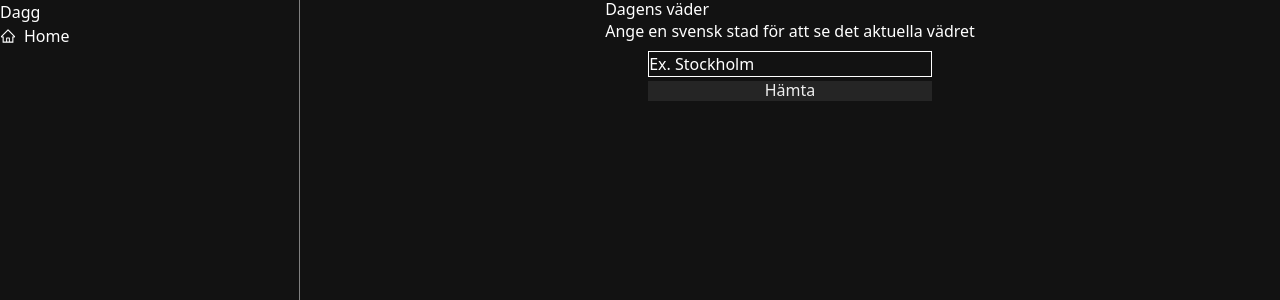
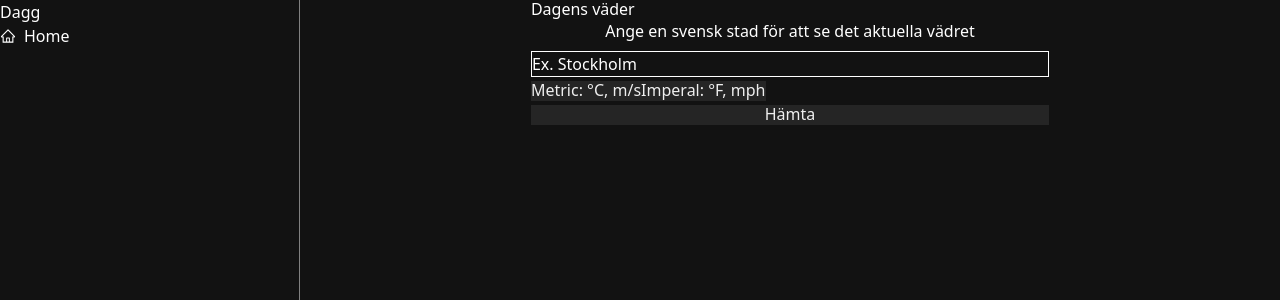
Before and after one commit to devpaps/dagg_rust, a Next.js app: page / in a window 1280 px wide. Shown: the top 300 px of the page. Built offline with nearby package versions, Linux system fonts and the light colour scheme.

Commit message:
Some refactor of the functions and added types. Also added future buttons

```diff
--- a/src/pages/index.tsx
+++ b/src/pages/index.tsx
@@ -10,6 +10,7 @@ import {
   Text,
   VStack,
 } from '@chakra-ui/react';
+import { TbGps } from 'react-icons/tb';
 import SideBar from '../components/Sidebar';
 import Weather from '../components/Weather';
 import { Data } from '../types/index';
@@ -17,19 +18,27 @@ import { Data } from '../types/index';
 function App() {
   const [greetMsg, setGreetMsg] = useState<Data>();
   const [name, setName] = useState('');
+  const [submitted, setSubmitted] = useState(false);
+  const [city, setCity] = useState('');
 
-  async function greet() {
+  const greet = async () => {
     setGreetMsg(await invoke('get_data', { city: name }));
-  }
+  };
 
-  function handleChange(e: any) {
+  // const getImperal = async () => {
+  //   await invoke('reset_to_imperal', { city: name });
+  // };
+
+  const handleSubmit = (e: React.FormEvent<HTMLFormElement>) => {
     e.preventDefault();
+    setName('');
+    setSubmitted(true);
+    setCity(name);
+  };
 
-    setName(e.currentTarget.value);
-  }
-
-  console.log(greetMsg);
-  console.log(name);
+  const handleChange = (event: React.ChangeEvent<HTMLInputElement>) => {
+    setName(event.target.value);
+  };
 
   return (
     <Grid templateColumns="300px 1fr">
@@ -47,27 +56,40 @@ function App() {
               <Text fontWeight="medium">
                 Ange en svensk stad för att se det aktuella vädret
               </Text>
-              <Box>
-                <form onSubmit={handleChange}>
+              <>
+                <form onSubmit={handleSubmit}>
                   <Input
                     id="greet-input"
                     size="lg"
+                    value={name}
                     mt={4}
-                    onChange={(e) => setName(e.currentTarget.value)}
+                    onChange={handleChange}
                     placeholder="Ex. Stockholm"
                   />
+
+                  <Button mt="3" size="xs">
+                    Metric: °C, m/s
+                  </Button>
+
+                  <Button mt="3" ml={3} size="xs">
+                    Imperal: °F, mph
+                  </Button>
+
                   <Button
                     type="submit"
                     width="100%"
                     mt={5}
                     size="lg"
-                    onClick={() => greet()}
+                    onClick={greet}
                   >
                     Hämta
                   </Button>
                 </form>
-              </Box>
-              {greetMsg ? <Weather greetMsg={greetMsg} /> : null}
+
+                {TbGps}
+              </>
+
+              {submitted ? <Weather greetMsg={greetMsg!} city={city} /> : null}
             </VStack>
           </Box>
         </Flex>
```
